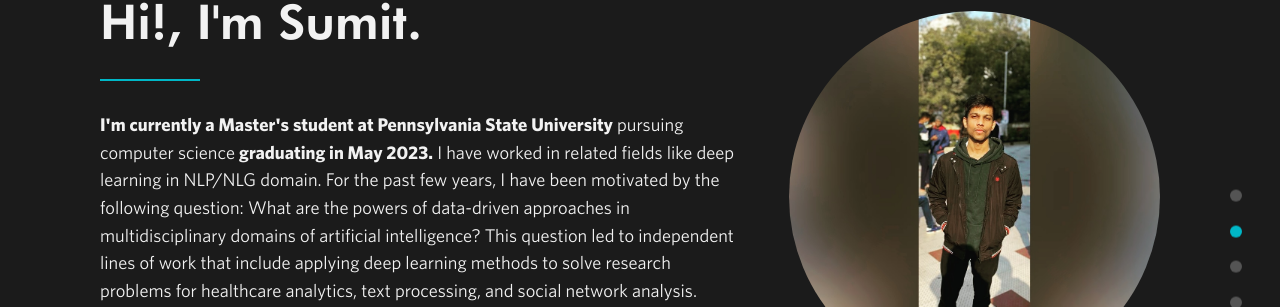
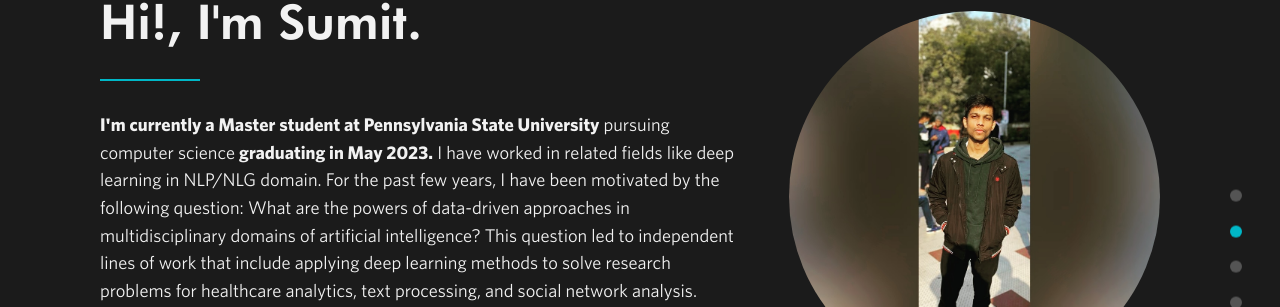
Before and after one commit to sumit6597/sumit6597.github.io, a Jekyll site: the page built from index.html, in a window 1280 px wide and 900 px high, scrolled down 888 px. Shown: the part 147-454 px from the top of the window. Built offline with Jekyll 4.4.1, drawn with Linux system fonts in a browser that asks for light colours; nearby versions of some CDN libraries.

Commit message:
Update about.html

```diff
--- a/_includes/about.html
+++ b/_includes/about.html
@@ -7,7 +7,7 @@
       <div class="about-wrapper">
         <img class="headshot" src="img/meraphotu.jpg" alt="headshot">
         <div class="about-text-wrapper">
-          <p class="about-text"><strong>I'm currently a Master's student at Pennsylvania State University</strong> pursuing computer science <strong>graduating in May 2023.</strong> I have worked in related fields like deep learning in NLP/NLG domain. For the past few years, I have been motivated by the following question: What are the powers of data-driven approaches in multidisciplinary domains of artificial intelligence? This question led to independent lines of work that include applying deep learning methods to solve research problems for healthcare analytics, text processing, and social network analysis. Meanwhile, I enjoy collaborating with researchers with different backgrounds on interdisciplinary research such as question answering, text summarization, health and social media analysis. Any kind of ideas and suggestions are welcome here. </p>
+          <p class="about-text"><strong>I'm currently a Master student at Pennsylvania State University</strong> pursuing computer science <strong>graduating in May 2023.</strong> I have worked in related fields like deep learning in NLP/NLG domain. For the past few years, I have been motivated by the following question: What are the powers of data-driven approaches in multidisciplinary domains of artificial intelligence? This question led to independent lines of work that include applying deep learning methods to solve research problems for healthcare analytics, text processing, and social network analysis. Meanwhile, I enjoy collaborating with researchers with different backgrounds on interdisciplinary research such as question answering, text summarization, health and social media analysis. Any kind of ideas and suggestions are welcome here. </p>
           <p class="about-text"><cite> My research papers are proceeding with NeurIPS MLPH 20, ICDAR 20, CODS COMAD 21, ICON 20, and Computational and Mathematical Organization Theory(Springer) </p>
           <p class="about-text"><strong>When I'm not working,</strong> I like playing soccer and listening to music.</p>
         </div>
```
